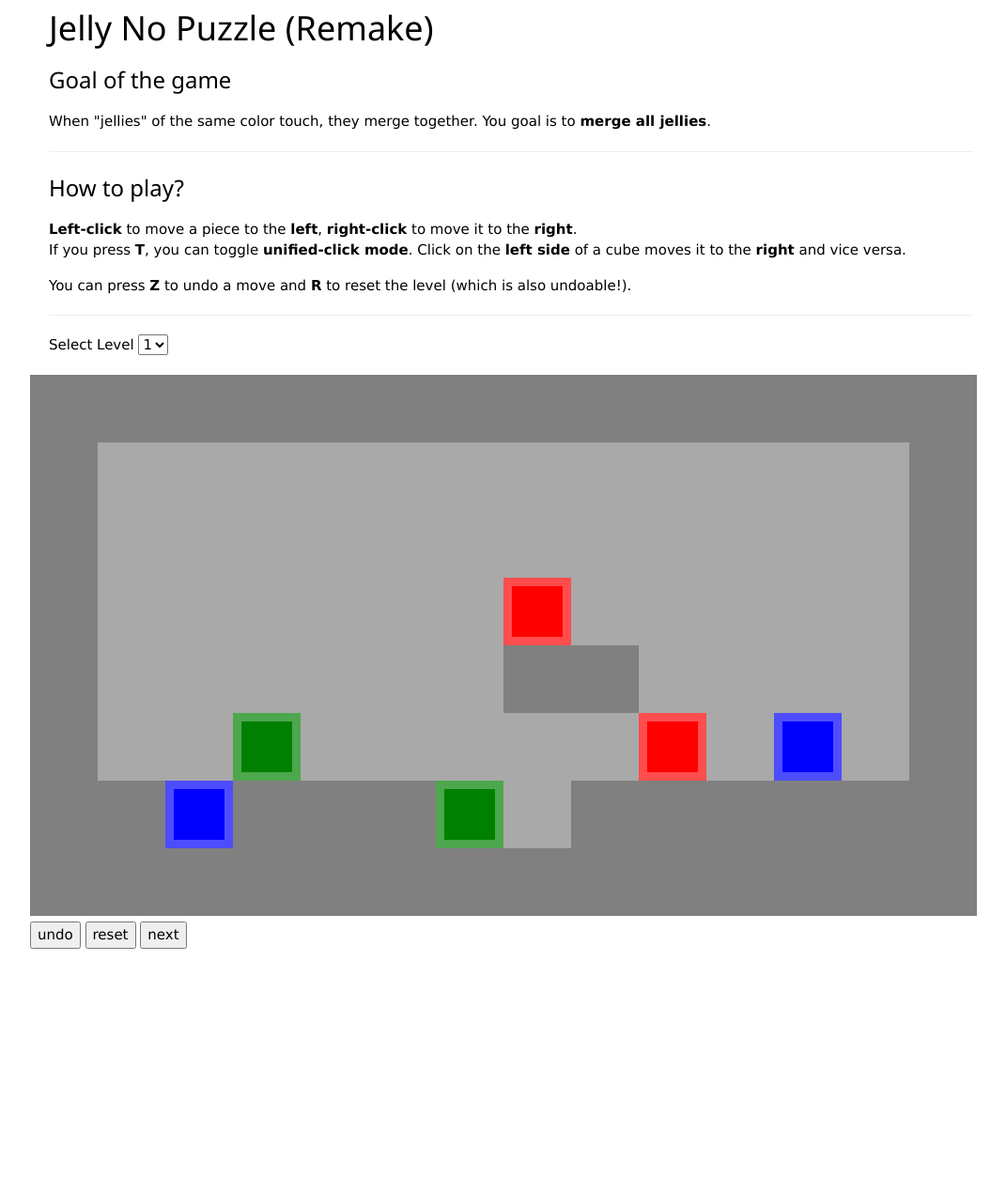
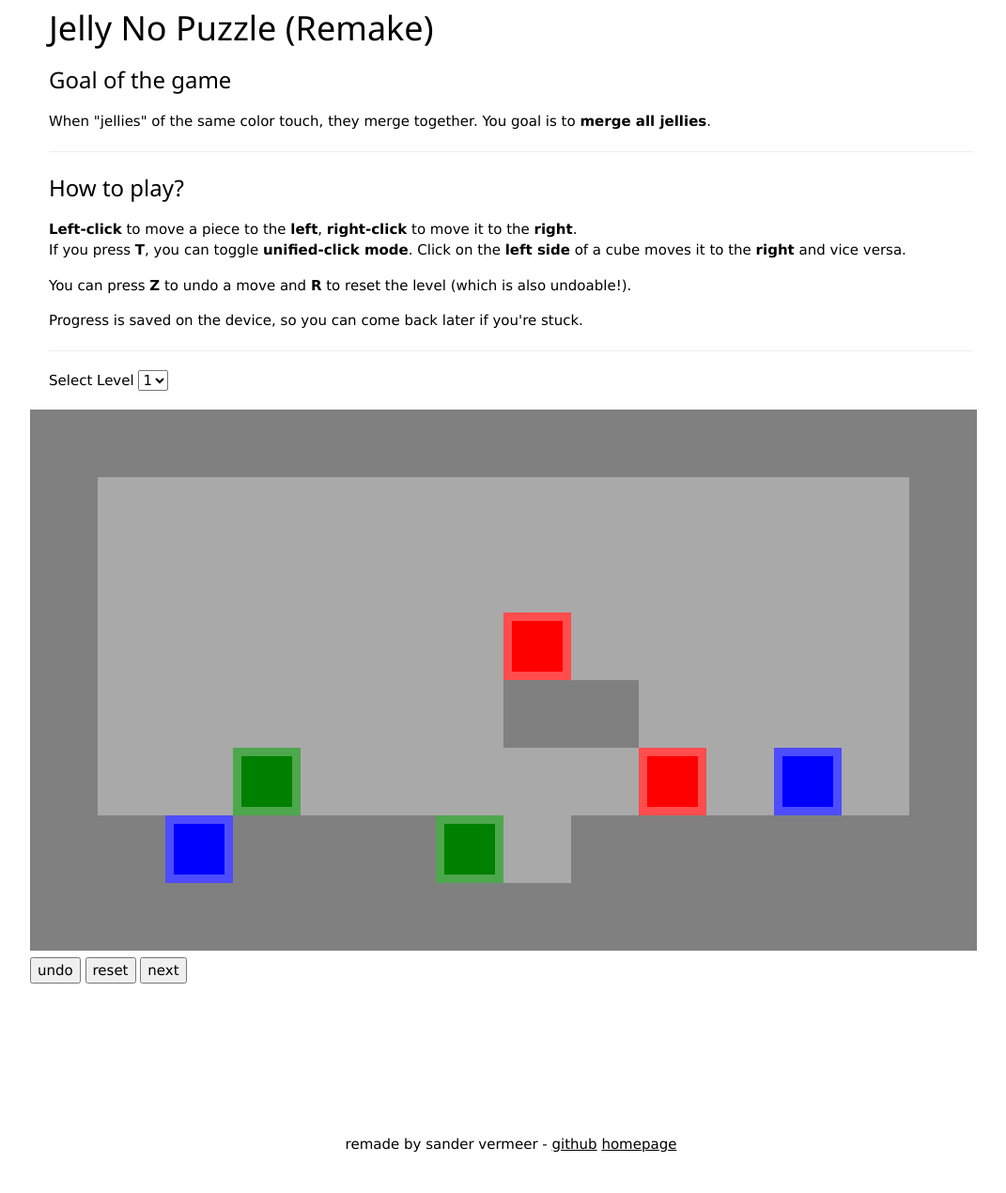
Before and after one commit to mohragk/jelly-no-puzzle, a website with bundled scripts: page public/index.html in a window 1280 px wide. Shown: the part 17-1287 px from the top of the page at 94% size, without its empty margins (96-1167 px from the left). Before the commit the page ends 1147 px from the top, so only its background shows below. Built offline with nearby package versions, Linux system fonts and the light colour scheme.

Commit message:
Update index.html

```diff
--- a/public/index.html
+++ b/public/index.html
@@ -23,9 +23,8 @@
                     <br />
                     If you press <strong>T</strong>, you can toggle <strong>unified-click mode</strong>. Click on the <strong>left side</strong> of a cube moves it to the <strong>right</strong> and vice versa.
                 </p>
-
-
                 <p>You can press <strong>Z</strong> to undo a move and <strong>R</strong> to reset the level (which is also undoable!).</p>
+                <p>Progress is saved on the device, so you can come back later if you're stuck.</p>
 
                 <hr />
                 <label for="">
@@ -41,7 +40,9 @@
         </div>
     </div>
 
-    <div id="footer" style="margin-top: 120px"></div>
+    <div id="footer" style="margin-top: 120px; padding: 40px; text-align: center;">
+        remade by sander vermeer - <a href="https://github.com/mohragk/jelly-no-puzzle">github</a> <a href="https://sander-vermeer.nl">homepage</a>
+    </div>
 </body>
 
 <script type="module" src="game.js"></script>
```
